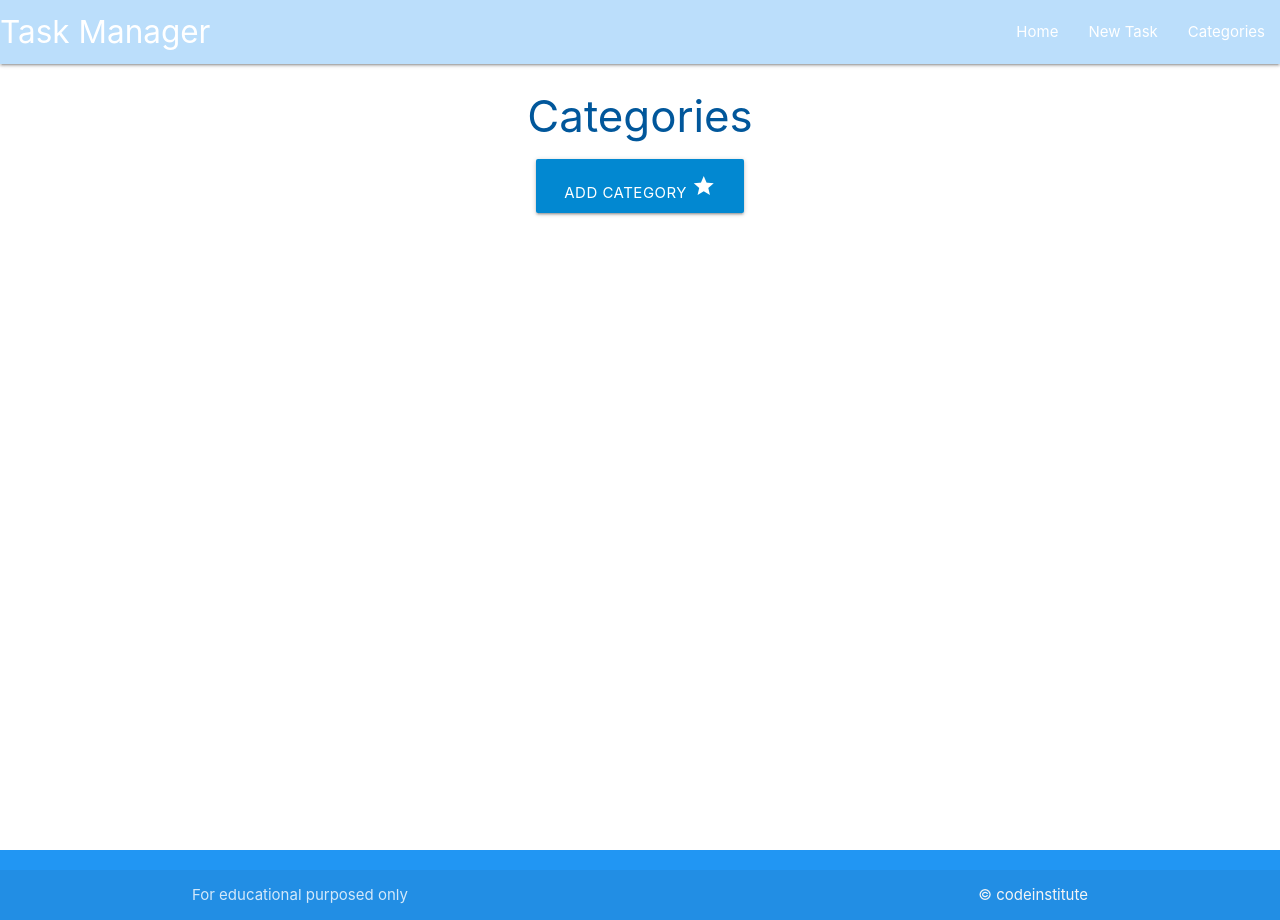
After one commit to RobinF98/task-manager, a Flask app: template taskmanager/templates/categories.html in a window 1280 px wide. The commit adds this page. Run offline with Flask 3, Linux system fonts and the light colour scheme; the template is opened without the code that fills it, so the values that code supplies are empty.

Commit message:
Add materialise icons, and add html pages
Add Catergories and Add Categories html pages and update navigation

```diff
--- /dev/null
+++ b/taskmanager/templates/add_category.html
@@ -0,0 +1,6 @@
+{% extends "base.html" %}
+{% block content %}
+
+<h3 class="light-blue-text text-darken-4 center-align">Add category</h3>
+
+{% endblock %}
--- a/taskmanager/templates/base.html
+++ b/taskmanager/templates/base.html
@@ -6,6 +6,7 @@
 	<meta name="viewport" content="width=device-width, initial-scale=1.0">
 	<link rel="stylesheet" href="https://cdnjs.cloudflare.com/ajax/libs/materialize/1.0.0/css/materialize.min.css"
 		type="text/css">
+	<link href="https://fonts.googleapis.com/icon?family=Material+Icons" rel="stylesheet">
 	<link rel="stylesheet" href="{{ url_for('static', filename='css/style.css') }}" type="text/css">
 	<title>Task Manager</title>
 </head>
@@ -21,7 +22,7 @@
 				<ul class="right hide-on-med-and-down">
 					<li><a href="{{ url_for('home') }}">Home</a></li>
 					<li><a href="">New Task</a></li>
-					<li><a href="">Categories</a></li>
+					<li><a href="{{ url_for('categories') }}">Categories</a></li>
 				</ul>
 			</div>
 		</nav>
@@ -29,8 +30,8 @@
 		<!-- mobile sidenav -->
 		<ul class="sidenav" id="mobile-demo">
 			<li><a href="{{ url_for('home') }}">Home</a></li>
-			<li><a href="">New Task</a></li>
-			<li><a href="">Categories</a></li>
+			<li><a href="  ">New Task</a></li>
+			<li><a href="{{ url_for('categories') }}">Categories</a></li>
 		</ul>
 
 	</header>
--- /dev/null
+++ b/taskmanager/templates/categories.html
@@ -0,0 +1,13 @@
+{% extends "base.html" %}
+{% block content %}
+
+<h3 class="light-blue-text text-darken-4 center-align">Categories</h3>
+
+<div class="row">
+    <div class="col s12 center-align">
+        <a href="{{ url_for('add_category') }}" class="btn-large light-blue darken-2">
+            Add Category  <i class="material-icons center-align">star</i>
+        </a>
+    </div>
+</div>
+{% endblock %}
```
